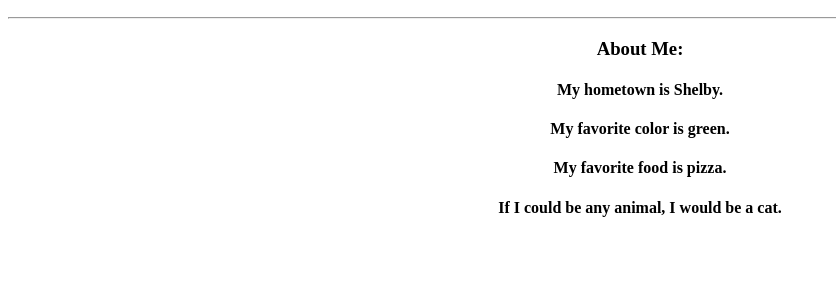
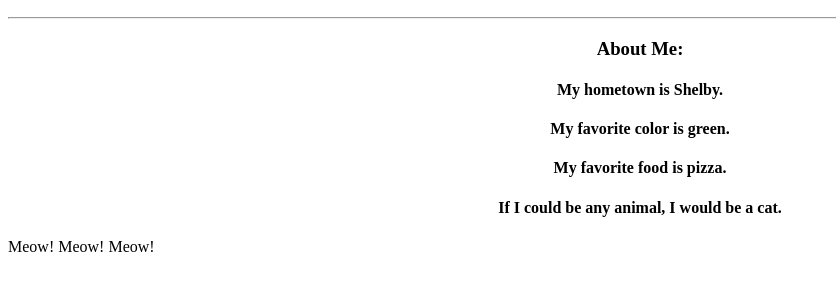
Before and after one commit to MLTurner/my-profile, a plain HTML site: page index.html in a window 1280 px wide. Shown: the part 110-400 px from the top of the page, without its empty margins (0-836 px from the left). Drawn offline with Linux system fonts and the light colour scheme.

Commit message:
Adding new placeholder text

```diff
--- a/index.html
+++ b/index.html
@@ -18,3 +18,6 @@
             </div>
           </body>
         </html>
+<p> Meow! Meow! Meow!
+
+</p>
```
